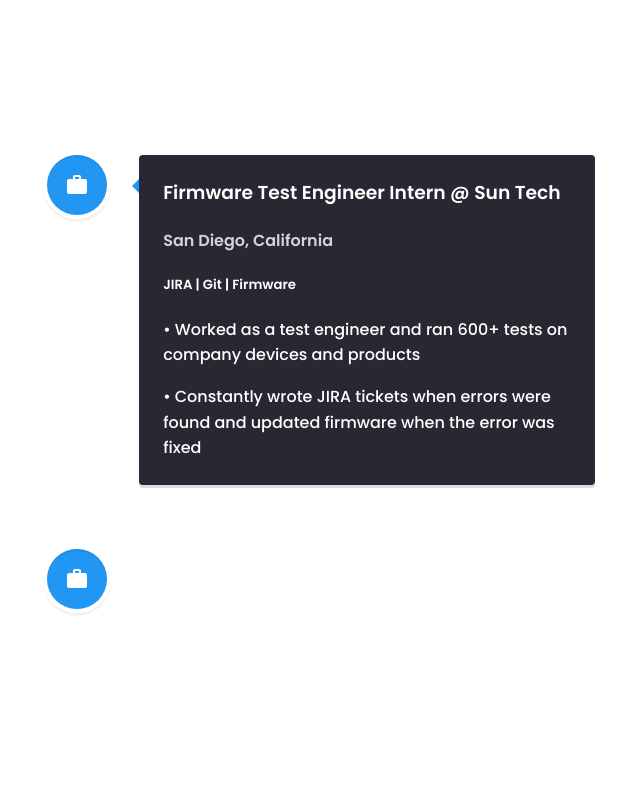
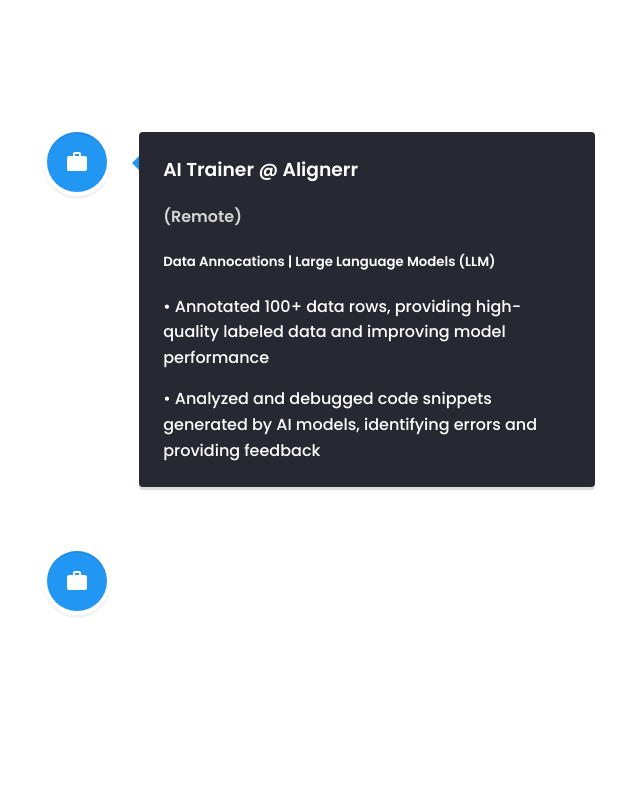
Before and after one commit to qwer030413/Portfoilio, a React (Vite) app in the folder Portfolio/: page / in a window 1280 px wide. Shown: the part 2460-3260 px from the top of the page, without its empty margins (595-1235 px from the left). Built offline with nearby package versions, Linux system fonts and the light colour scheme; a web font is replaced by a local one.

Commit message:
Updated Website

```diff
--- a/Portfolio/src/App.tsx
+++ b/Portfolio/src/App.tsx
@@ -15,6 +15,7 @@
   const SkillRef = useRef<HTMLDivElement| null>(null);
   const ProjectRef = useRef<HTMLDivElement| null>(null);
   const [tabs, setTabs] = useState(1);
+  document.title = "Chris(Seojin) Park";
   function updateTabs(id: number, tab: any)
   {
       setTabs(id);
--- a/Portfolio/src/Pages/Experiences/Experiences.tsx
+++ b/Portfolio/src/Pages/Experiences/Experiences.tsx
@@ -8,6 +8,26 @@
     let timeLine = [
         {
             id : 1,
+            title: "Software Engineer Intern @ Argus West Investigations",
+            Used: "Python | Django | REST APIs | PostgreSQL",
+            date : "January 2025 - Current",
+            location : "El Cajon, California",
+            description1: "• Used Django to create REST API endpoints and migrations for the SPEAR project",
+            description2: "• Collected and filtered data from clients in PostgreSQL to improve accuracy",
+            icon: <MdWork />
+        },
+        {
+            id : 2,
+            title: "AI Trainer @ Alignerr",
+            Used: "Data Annocations | Large Language Models (LLM)",
+            date : "October 2024 - Current",
+            location : "(Remote)",
+            description1: "• Annotated 100+ data rows, providing  high-quality labeled data and improving model performance",
+            description2: "• Analyzed and debugged code snippets generated by AI models, identifying errors and providing feedback",
+            icon: <MdWork />
+        },
+        {
+            id : 3,
             title: "Software Engineer Intern @ Falkor",
             Used: "React Native | Django | REST APIs | Python | Typescript",
             date : "July 2024 - August 2024",
@@ -17,25 +37,26 @@
             icon: <MdWork />
         },
         {
-            id : 2,
+            id : 4,
             title: "Firmware Test Engineer Intern @ Sun Tech",
             Used: "JIRA | Git | Firmware",
             date : "June 2021 - August 2021",
-            location : "San Diego, California",
+            location : "Carlsbad, California",
             description1: "• Worked as a test engineer and ran 600+ tests on company devices and products",
             description2: "• Constantly wrote JIRA tickets when errors were found and updated firmware when the error was fixed",
             icon: <MdWork />
         },
         {
-            id : 3,
-            title: "Machine Learning Internship",
+            id : 5,
+            title: "Machine Learning Internship @ STEM Away",
             Used: "Jupiter Notebook | SKlearn | Pandas | Beautiful Soup",
             date : "October 2020 - August 2021",
             location : "Carlsbad, California (Remote)",
             description1: "• Created a basic recommender system with a team of ML students using SKLearn",
             description2: "• Utilized Pandas and Jupyter Notebook to perform data analysis and clean data with Beautiful Soap",
             icon: <MdWork />
-        }
+        },
+
     ]
     return (
         <div className='ExperiencesContainer' ref = {props.Propref} id = "section3">
```
Also changed, not shown: 1 other file (tests, documents, lock files or other folders).
